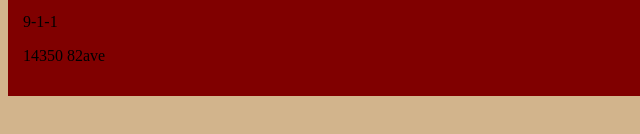
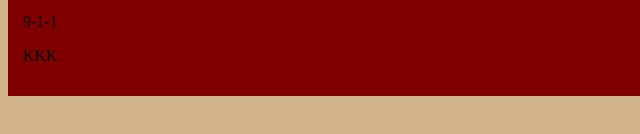
Before and after one commit to Sbajwa1/ajoonahmad.github.io, a plain HTML site: page Enver/main.html in a window 1280 px wide. Shown: the part 652-786 px from the top of the page, 0-640 px from the left. Drawn offline with Linux system fonts and the light colour scheme.

Commit message:
Update main.html

```diff
--- a/Enver/main.html
+++ b/Enver/main.html
@@ -84,7 +84,7 @@ float: right;
 <div class="footer">
   <p>Contact Us!</p>
   <p>9-1-1</p>
-   <p>14350 82ave</p>
+   <p>KKK</p>
 </div>
 
 </body>
```
